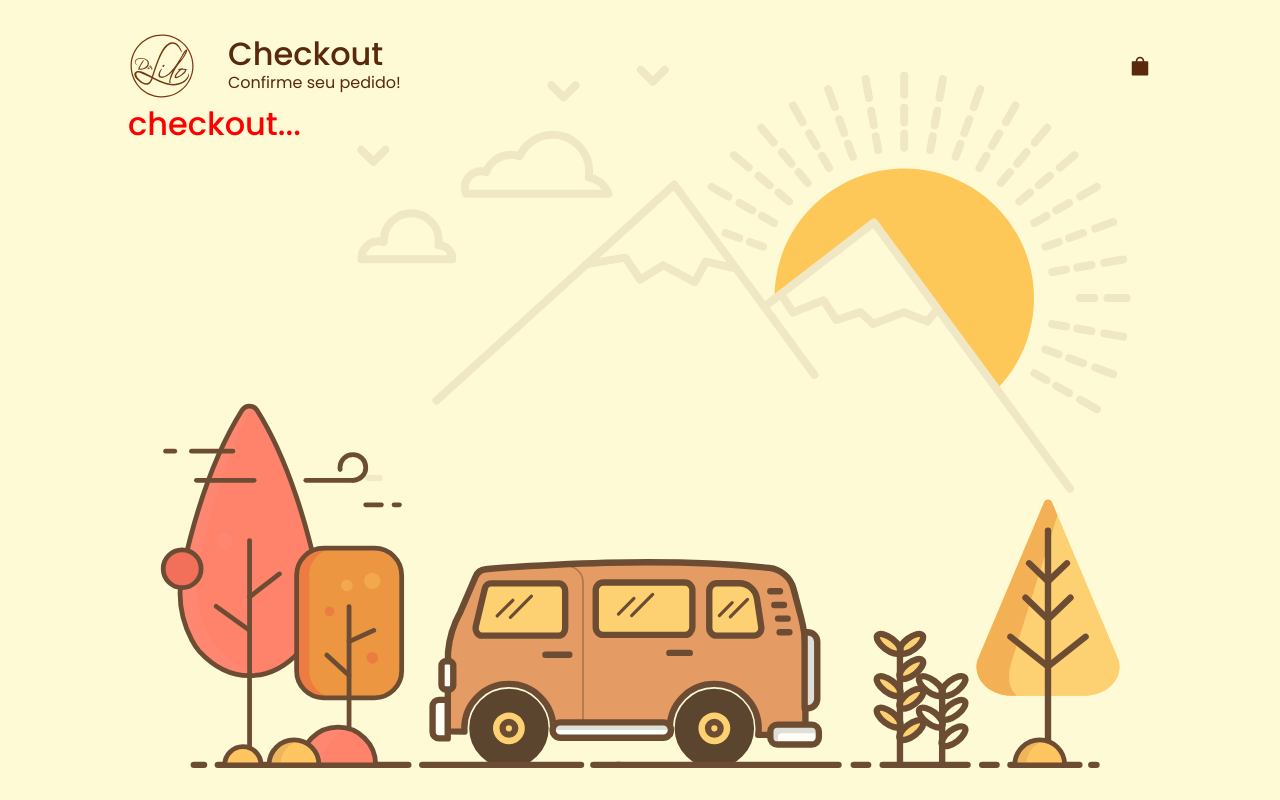
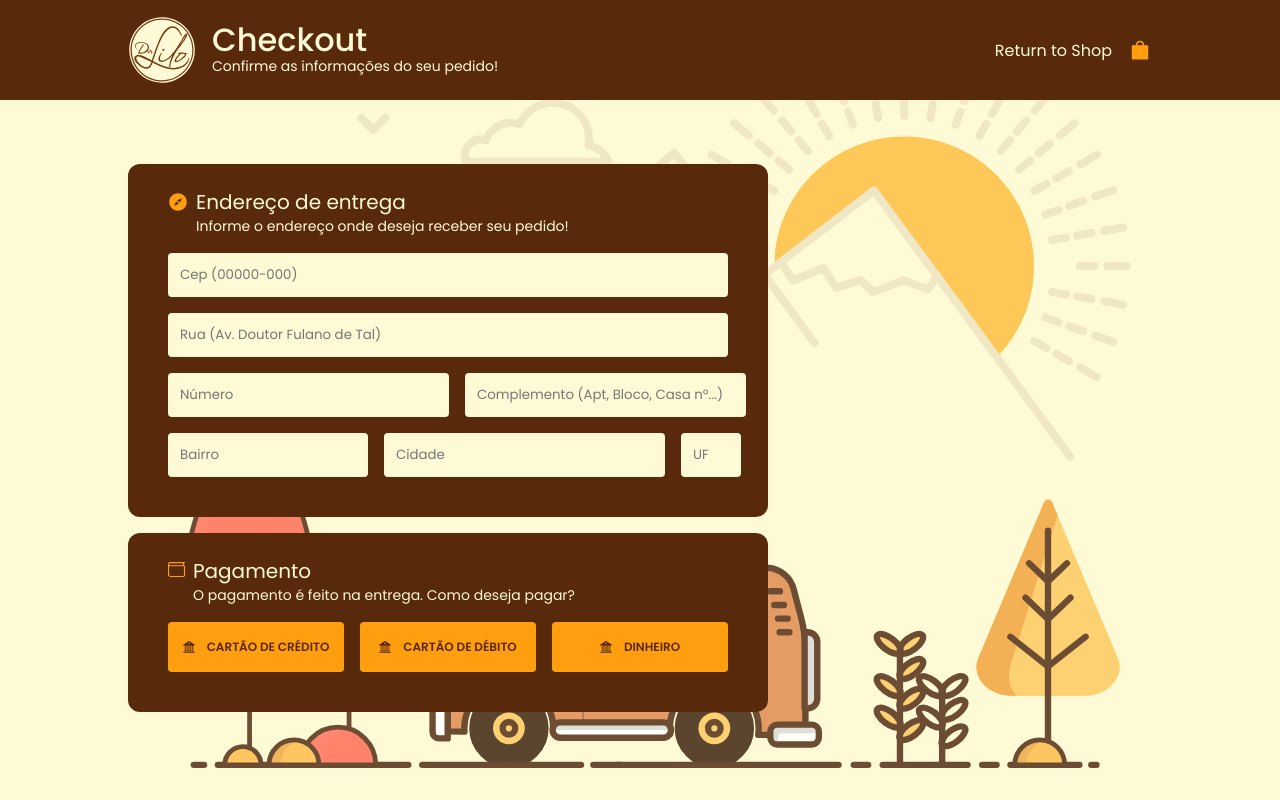
Before and after one commit to RafaelMariscal/DaliloBakery, a React (Vite) app: page /checkout in a window 1280 px wide. Built offline with nearby package versions, Linux system fonts and the light colour scheme.

Commit message:
Feat/Address form added to checkout page

```diff
--- a/src/Pages/Checkout/index.tsx
+++ b/src/Pages/Checkout/index.tsx
@@ -1,15 +1,39 @@
 import { BakeryProducts, BakeryProductType } from "../../Assets/bakery"
 import { useCart } from "../../hooks/useCart"
-import { AiFillShopping } from 'react-icons/ai'
+import { AiFillShopping, AiFillCompass } from 'react-icons/ai'
+import { BsWallet, BsCashStack, BsCreditCard2Back, BsBank2 } from 'react-icons/bs'
 
 import LogoDalilo from "../../Assets/LogoDalilo.svg";
 import Komb from "../../Assets/komb.svg"
 import Mountains from "../../Assets/Mountains.svg"
 import styles from "./styles.module.scss"
+import { useCallback, useState } from "react";
+import { Link } from "react-router-dom";
 
 export function Checkout() {
   const { cart } = useCart()
+  const [paymentTypes, setPaymentTypes] = useState([
+    { method: "credit", label: "CARTÃO DE CRÉDITO", selected: false },
+    { method: "debit", label: "CARTÃO DE DÉBITO", selected: false },
+    { method: "cash", label: "DINHEIRO", selected: false },
+  ])
 
+  const handlePaymentSelector = useCallback((method: string) => {
+    const newPaymentTypes = paymentTypes.map(type => {
+      if (type.method === method) {
+        type.selected = true
+      } else {
+        type.selected = false
+      }
+      return type
+    })
+    setPaymentTypes(newPaymentTypes)
+  }, [paymentTypes])
+
+  const states = ['AC', 'AL', 'AP', 'AM', 'BA', 'CE', 'DF', 'ES', 'GO', 'MA',
+    'MS', 'MT', 'MG', 'PA', 'PB', 'PR', 'PE', 'PI', 'RJ', 'RN', 'RS', 'RO',
+    'RR', 'SC', 'SP', 'SE', 'TO'
+  ]
   const ProductsInCart: BakeryProductType[] = []
   cart.map(cartProduct => {
     const productToBeListed = BakeryProducts.find(stockProduct => stockProduct.id === cartProduct.productId)
@@ -22,22 +46,94 @@ export function Checkout() {
       <img src={Komb} alt="komb" />
       <header className={styles.checkoutHeader}>
         <div>
-          <img src={LogoDalilo} alt="" />
 
           <div>
-            <h1>Checkout</h1>
-            <p>Confirme seu pedido!</p>
+            <Link to={'/'}>
+              <img src={LogoDalilo} alt="" />
+
+              <div>
+                <h1>Checkout</h1>
+                <p>Confirme as informações do seu pedido!</p>
+              </div>
+            </Link>
+
           </div>
+
+          <Link to={'/'}>
+            Return to Shop
+            <AiFillShopping size={24} />
+          </Link>
+
         </div>
 
-        <AiFillShopping size={24} />
       </header>
 
-      <h1 className={styles.title}>checkout...</h1>
+      <div className={styles.formsContainer}>
+        <form className={styles.checkoutForm} name="orderForm">
+          <div className={styles.topCard}>
+            <header>
+              <AiFillCompass size={20} />
+              <div>
+                <h2>Endereço de entrega</h2>
+                <p>Informe o endereço onde deseja receber seu pedido!</p>
+              </div>
+            </header>
 
+            <input type="text" name="zipCode" placeholder="Cep (00000-000)" />
+            <input type="text" name="street" placeholder="Rua (Av. Doutor Fulano de Tal)" />
 
+            <div>
+              <input type="number" name="number" placeholder="Número" />
+              <input type="text" name="details" placeholder="Complemento (Apt, Bloco, Casa nº...)" />
+            </div>
+            <div>
+              <input type="text" name="neighborhood" placeholder="Bairro" />
+              <input type="text" name="city" placeholder="Cidade" />
+              <input type="text" name="state" placeholder="UF" maxLength={2} style={{ textTransform: "uppercase" }} />
+            </div>
+          </div>
+          <div className={styles.bottomCard}>
+            <header>
+              <BsWallet size={17} />
+              <div>
+                <h2>Pagamento</h2>
+                <p>O pagamento é feito na entrega. Como deseja pagar?</p>
+              </div>
+            </header>
 
-      <ul>
+            <div className={styles.checkboxContainer}>
+              {
+                paymentTypes.map(type => (
+                  <label
+                    key={type.method}
+                    htmlFor={type.method}
+                    className={`${type.selected ? styles.checked : ''}`}
+                  >
+                    <input
+                      type="radio"
+                      name="payment"
+                      id={type.method}
+                      value={type.method}
+                      onClick={() => handlePaymentSelector(type.method)}
+                    />
+                    <BsBank2 />
+                    {type.label}
+                  </label>
+                ))
+              }
+            </div>
+
+          </div>
+
+        </form>
+
+        <div className={styles.oderCard}>
+
+        </div>
+
+      </div>
+
+      {/* <ul>
         {
           ProductsInCart.map(product => {
             return (
@@ -45,7 +141,8 @@ export function Checkout() {
             )
           })
         }
-      </ul>
+      </ul> */}
     </div>
+
   )
 }
--- a/src/Pages/Checkout/styles.module.scss
+++ b/src/Pages/Checkout/styles.module.scss
@@ -1,33 +1,73 @@
 .container {
-  max-width: 1600px;
   height: 100vh;
-  overflow: hidden;
   margin: 0 auto;
   justify-content: space-between;
   position: relative;
-  padding: 2rem 8rem 0;
 
   img[alt="mountains"] {
     position: absolute;
+    z-index: -1;
     right: 8rem;
     transform: rotate(8deg);
   }
 
   img[alt="komb"] {
     position: absolute;
+    z-index: -1;
     width: 75%;
+    max-width: 1400px;
     bottom: 2rem;
     left: 50%;
     transform: translate(-50%) scaleX(-1);
+  }
 
+  header {
+    display: flex;
+    gap: .5rem;
+
+
+    &:first-child>:first-child {
+      margin-top: .25rem;
+      color: var(--yellowish);
+    }
+  }
+
+  h2 {
+    font-size: 1.25rem;
+    line-height: 1.75rem;
+    font-weight: normal;
+  }
+
+  p {
+    font-size: .875rem;
   }
 
   .checkoutHeader {
+    background-color: var(--brown-300);
+    display: block;
+    color: var(--background);
+
+    >div {
+      a {
+        display: flex;
+        align-items: center;
+
+        &:hover {
+          filter: brightness(1);
+        }
+      }
+
       display: flex;
       justify-content: space-between;
       align-items: center;
+      flex: 1;
+
+      max-width: 1600px;
+      padding: 1rem 8rem;
+      margin: 0 auto;
 
       >div {
+        max-width: 1600px;
         display: flex;
         align-items: center;
         gap: 2rem;
@@ -42,7 +82,119 @@
       }
     }
 
-  .title {
-    color: red;
+    a {
+      display: flex;
+      gap: 1rem;
+
+      svg {
+        color: var(--yellowish)
+      }
+
+      &:hover {
+        font-weight: normal;
+        filter: brightness(0.9);
       }
     }
+  }
+
+  .formsContainer {
+    color: var(--background);
+    max-width: 1600px;
+    padding: 2rem 8rem 0;
+    margin: 2rem auto;
+
+    .topCard,
+    .bottomCard {
+      background-color: var(--brown-300);
+      color: var(--background);
+      max-width: 640px;
+      margin-bottom: 1rem;
+      padding: 1.5rem 2.5rem 2.5rem;
+      border-radius: .75rem;
+      display: flex;
+      flex-direction: column;
+      gap: 1rem;
+    }
+
+    .topCard {
+      input {
+        background-color: var(--background);
+        padding: .75rem;
+        border: 0;
+        border-radius: .25rem;
+      }
+
+      >div {
+        display: flex;
+        gap: 1rem;
+
+        &:nth-child(4) input:last-child {
+          flex: 2;
+        }
+
+        &:nth-child(5) input:nth-of-type(1) {
+          max-width: 200px;
+        }
+
+        &:nth-child(5) input:nth-of-type(2) {
+          flex: 1;
+        }
+
+        &:nth-child(5) input:nth-of-type(3) {
+          max-width: 3.75rem;
+        }
+      }
+
+    }
+
+    .checkboxContainer {
+      display: flex;
+      gap: 1rem;
+
+      label {
+        cursor: pointer;
+        background-color: var(--yellowish);
+        color: var(--brown-300);
+        display: flex;
+        align-items: center;
+        justify-content: center;
+        gap: .75rem;
+        flex: 1;
+        font-size: .75rem;
+        height: 3.125rem;
+        border: 2px solid transparent;
+        border-radius: .25rem;
+        font-weight: bold;
+
+        &:hover {
+          outline: 2px solid var(--yellowish);
+          outline-offset: 2px;
+          filter: brightness(0.95);
+        }
+      }
+
+      .checked {
+        font-weight: bold;
+        background-color: var(--brown-300);
+        color: var(--yellowish);
+        outline: 2px solid var(--yellowish);
+        box-shadow: 0 0 6px 6px rgba(0, 0, 0, 0.25);
+      }
+
+      input {
+        position: absolute;
+        opacity: 0;
+      }
+
+    }
+
+  }
+}
+
+.topStripe {
+  background-color: red;
+  position: fixed;
+  height: 3rem;
+  z-index: 1;
+
+}
```
Lines whose indentation alone changed are shown as unchanged.
